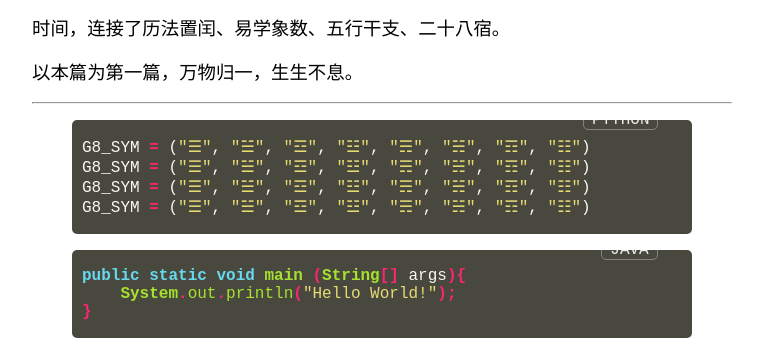
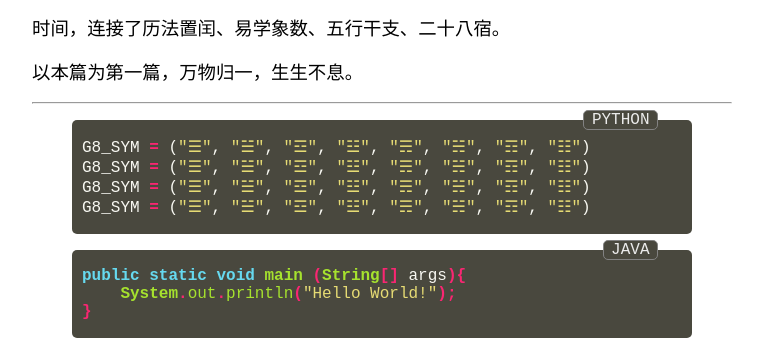
Before and after one commit to iching10/e11520.github.io, a Jekyll site: the page built from _posts/2022-04-02-00001.md, in a window 1280 px wide. Shown: the part 325-674 px from the top of the page, without its empty margins (258-1021 px from the left). Built offline with Jekyll 4.4.1, drawn with Linux system fonts in a browser that asks for light colours; nearby versions of some CDN libraries.

Commit message:
change overflow

```diff
--- a/assets/css/syntax.scss
+++ b/assets/css/syntax.scss
@@ -12,7 +12,7 @@
   padding-right: 10px;
   padding-top: 1px;
   padding-bottom: 1px;
-  overflow-x: auto;
+  overflow-wrap: break-word;
   // System font stack for code
   font-family:
     "SFMono-Regular",
@@ -256,7 +256,7 @@
   border-top-right-radius: 5px;
   border-bottom-left-radius: 5px;
   border-bottom-right-radius: 5px;
-  min-width: 40px;
+  min-width: 5px;
   text-align: center;
   background-color: #49483e;
 }
```
